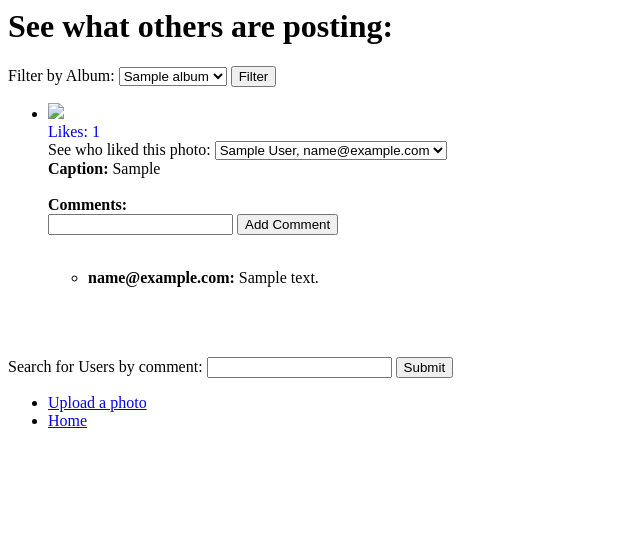
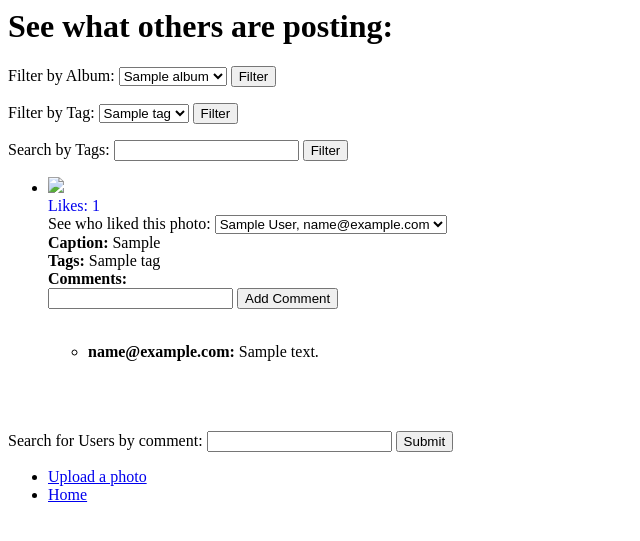
Before and after one commit to NicholasGingrich/PhotoShare, a Flask app: page /feed in a window 1280 px wide. Shown: the top 541 px of the page, without its empty margins (0-640 px from the left). Run offline with Flask 2, Linux system fonts and the light colour scheme; tables that the repository leaves empty hold one stand-in row (values such as "Sample post"); some libraries are stand-ins or nearby versions.

Commit message:
finished all requirements

```diff
--- a/app.py
+++ b/app.py
@@ -15,7 +15,7 @@ from flaskext.mysql import MySQL
 import flask_login
 import mysql.connector
 from mysql.connector import errorcode
-from collections import defaultdict
+from collections import defaultdict, Counter
 
 #for image uploading
 import os, base64
@@ -26,7 +26,7 @@ app.secret_key = 'super secret string'  # Change this!
 
 #These will need to be changed according to your creditionals
 app.config['MYSQL_DATABASE_USER'] = 'root'
-app.config['MYSQL_DATABASE_PASSWORD'] = 'b0st0nuniv2023'
+app.config['MYSQL_DATABASE_PASSWORD'] = 'Monkeybinder007'
 app.config['MYSQL_DATABASE_DB'] = 'photoshare6'
 app.config['MYSQL_DATABASE_HOST'] = 'localhost'
 mysql.init_app(app)
@@ -213,7 +213,8 @@ def add_friend():
 def feed():
 	photos = feed_photos()
 	filter_albums = list_albums_public()
-	return render_template('feed.html', data = filter_albums, photos = photos, base64 = base64)
+	filter_tags = list_tags_public()
+	return render_template('feed.html', data = filter_albums, tags = filter_tags, photos = photos, base64 = base64)
 
 @app.route("/feed", methods=['GET'])
 def feed_photos():
@@ -229,7 +230,10 @@ def feed_photos():
 		cursor = conn.cursor()
 		cursor.execute("SELECT email, text FROM Comments INNER JOIN Users ON Users.user_id = Comments.user_id WHERE Comments.picture_id = '{0}'".format(tup[1]))
 		comments = cursor.fetchall()
-		completed_tuples.append((tup[0], tup[1], tup[2], likes, likers, comments))
+		cursor = conn.cursor()
+		cursor.execute("SELECT name FROM Tags JOIN Tagged ON Tags.tag_id = Tagged.tag_id WHERE picture_id = '{0}' ".format(tup[1]))
+		tags = cursor.fetchall()
+		completed_tuples.append((tup[0], tup[1], tup[2], likes, likers, comments, tags))
 	return completed_tuples
 
 def list_albums_public():
@@ -251,7 +255,133 @@ def filter_by_album():
 
 	filter_albums = list_albums_public()
 
-	return render_template('feed.html', data = filter_albums, photos = filtered_photos, base64 = base64)
+	completed_tuples = []
+	for tup in filtered_photos:
+		cursor = conn.cursor()
+		cursor.execute("SELECT COUNT(user_id) FROM Likes WHERE Likes.picture_id = '{0}'".format(tup[1]))
+		likes = cursor.fetchall()[0][0]
+		likers = list_likers(tup[1])
+		cursor = conn.cursor()
+		cursor.execute("SELECT email, text FROM Comments INNER JOIN Users ON Users.user_id = Comments.user_id WHERE Comments.picture_id = '{0}'".format(tup[1]))
+		comments = cursor.fetchall()
+		cursor = conn.cursor()
+		cursor.execute("SELECT name FROM Tags JOIN Tagged ON Tags.tag_id = Tagged.tag_id WHERE picture_id = '{0}' ".format(tup[1]))
+		tags = cursor.fetchall()
+		completed_tuples.append((tup[0], tup[1], tup[2], likes, likers, comments, tags))
+
+
+	return render_template('feed.html', data = filter_albums, photos = completed_tuples, base64 = base64)
+
+@app.route("/filter_by_tag", methods=['POST'])
+def filter_by_tag():
+	tag = request.form.get('filterTag')
+	cursor = conn.cursor()
+	cursor.execute("SELECT tag_id FROM Tags WHERE Tags.name = '{0}'".format(tag))
+	tid = cursor.fetchall()[0][0]
+
+	cursor = conn.cursor()
+	cursor.execute("SELECT imgdata, picture_id, caption FROM Pictures JOIN Tagged ON Pictures.picture_id = Tagged.picture_id WHERE Tagged.tag_id = '{0}'".format(tid))
+	filtered_photos = cursor.fetchall()
+
+	filter_tags = list_tags_public()
+
+	completed_tuples = []
+	for tup in filtered_photos:
+		cursor = conn.cursor()
+		cursor.execute("SELECT COUNT(user_id) FROM Likes WHERE Likes.picture_id = '{0}'".format(tup[1]))
+		likes = cursor.fetchall()[0][0]
+		likers = list_likers(tup[1])
+		cursor = conn.cursor()
+		cursor.execute("SELECT email, text FROM Comments INNER JOIN Users ON Users.user_id = Comments.user_id WHERE Comments.picture_id = '{0}'".format(tup[1]))
+		comments = cursor.fetchall()
+		cursor = conn.cursor()
+		cursor.execute("SELECT name FROM Tags JOIN Tagged ON Tags.tag_id = Tagged.tag_id WHERE picture_id = '{0}' ".format(tup[1]))
+		tags = cursor.fetchall()
+		completed_tuples.append((tup[0], tup[1], tup[2], likes, likers, comments, tags))
+
+	return render_template('feed.html', tags = filter_tags, photos = completed_tuples, base64=base64)
+
+@app.route('/filter_my_photos_by_tag', methods=['POST'])
+@flask_login.login_required
+def filter_my_photos_by_tag():
+	uid = getUserIdFromEmail(flask_login.current_user.id)
+	tag = request.form.get('filterMineTag')
+	cursor = conn.cursor()
+	cursor.execute("SELECT tag_id FROM Tags WHERE Tags.name = '{0}'".format(tag))
+	tid = cursor.fetchall()[0][0]
+
+	cursor = conn.cursor()
+	cursor.execute("SELECT imgdata, Tagged.picture_id, caption FROM Pictures JOIN Tagged ON Pictures.picture_id = Tagged.picture_id WHERE Tagged.tag_id = '{0}' AND Pictures.user_id = '{1}'".format(tid, uid))
+	filtered_photos = cursor.fetchall()
+
+	filter_tags = list_tags_private()
+
+	return render_template('photos.html', tags = filter_tags, photos = filtered_photos, base64=base64)
+
+
+
+def list_tags_private():
+	uid = getUserIdFromEmail(flask_login.current_user.id)
+	cursor = conn.cursor()
+	cursor.execute("SELECT Tags.name FROM Tags INNER JOIN Tagged ON Tags.tag_id = Tagged.tag_id INNER JOIN Pictures ON Pictures.picture_id = Tagged.picture_id WHERE Pictures.user_id = '{0}'".format(uid))
+	tagList = cursor.fetchall()
+	return tagList
+
+
+def list_tags_public():
+	cursor = conn.cursor()
+	cursor.execute("SELECT name FROM Tags")
+	tagList = cursor.fetchall()
+	return tagList
+
+@app.route("/search_by_tags", methods=['POST'])
+def search_by_tags():
+	tags = request.form.get("searchTags")
+	tag_list = tags.split()
+	tags = [f"{tag}" for tag in tag_list]
+	num_tags = len(tags)
+	picture_id_list = []
+
+	for tag in tags:
+		tag_id = getTagID(tag)
+		cursor = conn.cursor()
+		cursor.execute("SELECT picture_id FROM Tagged WHERE Tagged.tag_id = '{0}'".format(tag_id))
+		picture_id_list += cursor.fetchall()
+
+	count_pic_dict = Counter(picture_id_list)
+	pid_list = []
+	for (key, value) in count_pic_dict.items():
+		if value == num_tags:
+			pid_list.append(key)
+
+	filtered_photos = []
+	for pid in pid_list:
+		cursor = conn.cursor()
+		cursor.execute("SELECT imgdata, picture_id, caption FROM Pictures WHERE Pictures.picture_id = '{0}'".format(pid[0]))
+		filtered_photos += cursor.fetchall()
+
+	filter_albums = list_albums_public()
+	filter_tags = list_tags_public()
+
+	completed_tuples = []
+	for tup in filtered_photos:
+		cursor = conn.cursor()
+		cursor.execute("SELECT COUNT(user_id) FROM Likes WHERE Likes.picture_id = '{0}'".format(tup[1]))
+		likes = cursor.fetchall()[0][0]
+		likers = list_likers(tup[1])
+		cursor = conn.cursor()
+		cursor.execute("SELECT email, text FROM Comments INNER JOIN Users ON Users.user_id = Comments.user_id WHERE Comments.picture_id = '{0}'".format(tup[1]))
+		comments = cursor.fetchall()
+		cursor = conn.cursor()
+		cursor.execute("SELECT name FROM Tags JOIN Tagged ON Tags.tag_id = Tagged.tag_id WHERE picture_id = '{0}' ".format(tup[1]))
+		tags = cursor.fetchall()
+		completed_tuples.append((tup[0], tup[1], tup[2], likes, likers, comments, tags))
+
+	return render_template('feed.html', data = filter_albums, tags = filter_tags, photos = completed_tuples, base64 = base64)
+
+
+
+
 
 @app.route("/feed/<photo_id>", methods=['GET', 'POST'])
 @flask_login.login_required
@@ -312,11 +442,41 @@ def upload_file():
 		cursor = conn.cursor()
 		cursor.execute('''INSERT INTO Pictures (imgdata, user_id, caption, album_id) VALUES (%s, %s, %s, %s)''', (photo_data, uid, caption, aid))
 		conn.commit()
+		#get picture id to use for Tagged
+		cursor = conn.cursor()
+		cursor.execute("SELECT MAX(picture_id) FROM Pictures")
+		pid = cursor.fetchall()[0][0]
+
+		#code for adding tags
+		tags = request.form.get('tags')
+		tag_list = tags.split()
+		tags = [f"{tag}" for tag in tag_list]
+		for tag in tags:
+			tag_id = getTagID(tag)
+			#add tag to Tags
+			#check if tag is already in Tags
+			cursor = conn.cursor()
+			cursor.execute("SELECT * FROM Tags WHERE Tags.tag_id = '{0}'".format(tag_id))
+			if not cursor.fetchone():
+				cursor = conn.cursor()
+				cursor.execute("INSERT INTO Tags (tag_id, name) VALUES ('{0}', '{1}')".format(tag_id, tag))
+				conn.commit()
+			#add tag to Tagged
+			cursor = conn.cursor()
+			cursor.execute("INSERT INTO Tagged (tag_id, picture_id) VALUES ('{0}', '{1}')".format(tag_id, pid))
+			conn.commit()
+
 		return render_template('photos.html', name=flask_login.current_user.id, message='Photo uploaded!', photos=getUsersPhotos(uid), base64=base64)
 	#The method is GET so we return a  HTML form to upload the a photo.
 	else:
 		albums = list_albums()
 		return render_template('upload.html', data = albums, supress='True')
+
+def getTagID(st):
+	ID = 0
+	for c in st:
+		ID += ord(c)
+	return ID
 
 def list_albums():
 	uid = getUserIdFromEmail(flask_login.current_user.id)
@@ -333,16 +493,33 @@ def list_albums():
 def photos():
 	uid = getUserIdFromEmail(flask_login.current_user.id)
 	photos = getUsersPhotos(uid)
-	return render_template('photos.html', photos = photos, supress='True', base64=base64)
+	tags = list_tags_private()
+	return render_template('photos.html', photos = photos, tags = tags, supress='True', base64=base64)
 
 @app.route('/photos/<photo_id>', methods=['POST'])
 @flask_login.login_required
 def delete_photo(photo_id):
 	uid = getUserIdFromEmail(flask_login.current_user.id)
+
+	cursor = conn.cursor()
+	cursor.execute("SELECT tag_id FROM Tagged WHERE Tagged.picture_id = '{0}'".format(photo_id))
+	tag_id_list = cursor.fetchall()
+
+
 	cursor = conn.cursor()
 	cursor.execute("DELETE FROM Pictures WHERE picture_id= '{0}'".format(photo_id))
 	conn.commit()
-	return render_template('photos.html', photos = getUsersPhotos(uid), supress='True')
+
+	for tag_id in tag_id_list:
+		cursor = conn.cursor()
+		cursor.execute("SELECT tag_id from Tagged WHERE Tagged.tag_id = '{0}'".format(tag_id[0]))
+		tag_check = cursor.fetchall()
+		if len(tag_check) == 0:
+			cursor = conn.cursor()
+			cursor.execute("DELETE FROM Tags WHERE Tags.tag_id = '{0}'".format(tag_id[0]))
+			conn.commit()
+
+	return render_template('photos.html', photos = getUsersPhotos(uid), supress='True', base64=base64)
 #end photo code
 
 
@@ -398,7 +575,43 @@ def manage_albums():
 @flask_login.login_required
 def recommendations():
 	friend_recs = recommended_friends()
-	return render_template('recommendations.html', data = friend_recs, supress='True')
+	photo_recs = recommended_photos()
+	return render_template('recommendations.html', photos = photo_recs, data = friend_recs, supress='True', base64=base64)
+
+def recommended_photos():
+	uid = getUserIdFromEmail(flask_login.current_user.id)
+	cursor = conn.cursor()
+	cursor.execute('''SELECT Tags.name, COUNT(Tagged.tag_id)
+	AS frequency
+	FROM Tags
+	INNER JOIN Tagged ON Tags.tag_id = Tagged.tag_id
+	INNER JOIN Pictures ON Pictures.picture_id = Tagged.picture_id
+	WHERE Pictures.user_id = '{0}'
+	GROUP BY Tagged.tag_id
+	ORDER BY frequency DESC
+	LIMIT 3'''.format(uid))
+	top_user_tags = cursor.fetchall()
+
+	tag_id_list = []
+	for tag in top_user_tags:
+		cursor = conn.cursor()
+		cursor.execute("SELECT Tagged.tag_id FROM Tagged JOIN Tags ON Tagged.tag_id = Tags.tag_id WHERE Tags.name ='{0}'".format(tag[0]))
+		tag_id_list.append(cursor.fetchall()[0][0])
+
+
+	cursor = conn.cursor()
+	cursor.execute('''SELECT imgdata, Pictures.picture_id, caption FROM
+	Pictures INNER JOIN Tagged
+	ON Pictures.picture_id = Tagged.picture_id
+	WHERE (Tagged.tag_id = '{0}'
+	OR Tagged.tag_id = '{1}'
+	OR Tagged.tag_id = '{2}')
+	AND Pictures.user_id <> '{3}'
+	'''.format(tag_id_list[0], tag_id_list[1], tag_id_list[2], uid))
+	pictures_list = Counter(cursor.fetchall())
+
+	sorted_pictures = sorted(pictures_list.items(), key=lambda x:x[1], reverse=True)
+	return sorted_pictures
 
 
 def recommended_friends():
@@ -475,11 +688,25 @@ def get_top_ten_users():
 	''')
 	return cursor.fetchall()
 
+def get_top_three_tags():
+	cursor = conn.cursor()
+	cursor.execute('''SELECT Tags.name, COUNT(Tagged.tag_id)
+	AS frequency
+	FROM Tags INNER JOIN Tagged ON Tags.tag_id = Tagged.tag_id
+	GROUP BY Tagged.tag_id
+	ORDER BY frequency DESC
+	LIMIT 3''')
+	return cursor.fetchall()
+
+
+
+
 #default page
 @app.route("/", methods=['GET'])
 def home():
 	top_user_list = get_top_ten_users()
-	return render_template('home.html', message='Welecome to Photoshare', top_users = top_user_list)
+	top_tags_list = get_top_three_tags()
+	return render_template('home.html', message='Welecome to Photoshare', top_users = top_user_list, top_tags = top_tags_list)
 
 
 if __name__ == "__main__":
--- a/photoshare6.sql
+++ b/photoshare6.sql
@@ -62,8 +62,8 @@ CREATE TABLE Tagged(
     picture_id INT,
     tag_id INT,
     PRIMARY KEY(picture_id, tag_id),
-    FOREIGN KEY (picture_id) REFERENCES Pictures(picture_id),
-    FOREIGN KEY (tag_id) REFERENCES Tags(tag_id)
+    FOREIGN KEY (picture_id) REFERENCES Pictures(picture_id) ON DELETE CASCADE,
+    FOREIGN KEY (tag_id) REFERENCES Tags(tag_id) ON DELETE CASCADE
 );
 
 CREATE TABLE Friendship(
--- a/templates/feed.html
+++ b/templates/feed.html
@@ -9,6 +9,20 @@
                     <option value = {{item[0]}}> {{item[0]}} </option>
                 {% endfor %}
             </select>
+            <input type=submit value=Filter>
+        </form>
+        <form method="post" action="{{ url_for('filter_by_tag') }}">
+            <label for="filterTag"> Filter by Tag: </label>
+            <select name="filterTag">
+                {% for item in tags %}
+                    <option value = {{item[0]}}> {{item[0]}} </option>
+                {% endfor %}
+            </select>
+            <input type=submit value=Filter>
+        </form>
+        <form method="post" action="{{ url_for('search_by_tags') }}">
+            <label for="searchTags"> Search by Tags: </label>
+            <input type="text", name="searchTags">
             <input type=submit value=Filter>
         </form>
             <ul>
@@ -25,13 +39,16 @@
                     </select>
                 <br>
                 <b> Caption: </b> {{photo[2]}} </li>
+                <b> Tags: </b>
+                    {% for item in photo[6] %}
+                       {{item[0]}}
+                    {% endfor %}
                 <br>
                 <b> Comments: </b>
                 <br>
                 <form method="post" action="{{ url_for('add_comment', photo_id = photo[1]) }}">
                     <input type="text" name="comment" />
                     <button type="submit">Add Comment</button>
-                    <!--<a href={{url_for('add_comment', photo_id = photo[1], comment_text = comment) }}> Comment</a> -->
                 </form>
                 <br>
                 <ul>
--- a/templates/upload.html
+++ b/templates/upload.html
@@ -1,6 +1,7 @@
 <!-- author ben lawson (balawson@bu.edu) -->
 <head>
     <title>Upload a photo!</title>
+    <link rel="stylesheet" type="text/css" href="upload.css">
 </head>
     <body>
         <div class="title">
@@ -11,6 +12,11 @@
                 <input type="file" name="photo" required='true' /><br />
                 <label for="caption">Please caption:</label>
                 <input type="text" name="caption" required='true' /><br />
+
+
+                <label for="tags">Add tag:</label>
+                <input type="text" name="tags"/>
+
 
                 <label for="album"> Choose an album: </label>
                 <select name="album" id="album">
```
Also changed, not shown: templates/home.html (+10 -1 lines), templates/photos.html (+9 -0 lines), templates/recommendations.html (+9 -1 lines), templates/upload.css (added, +79 -0 lines), 1 other file.
